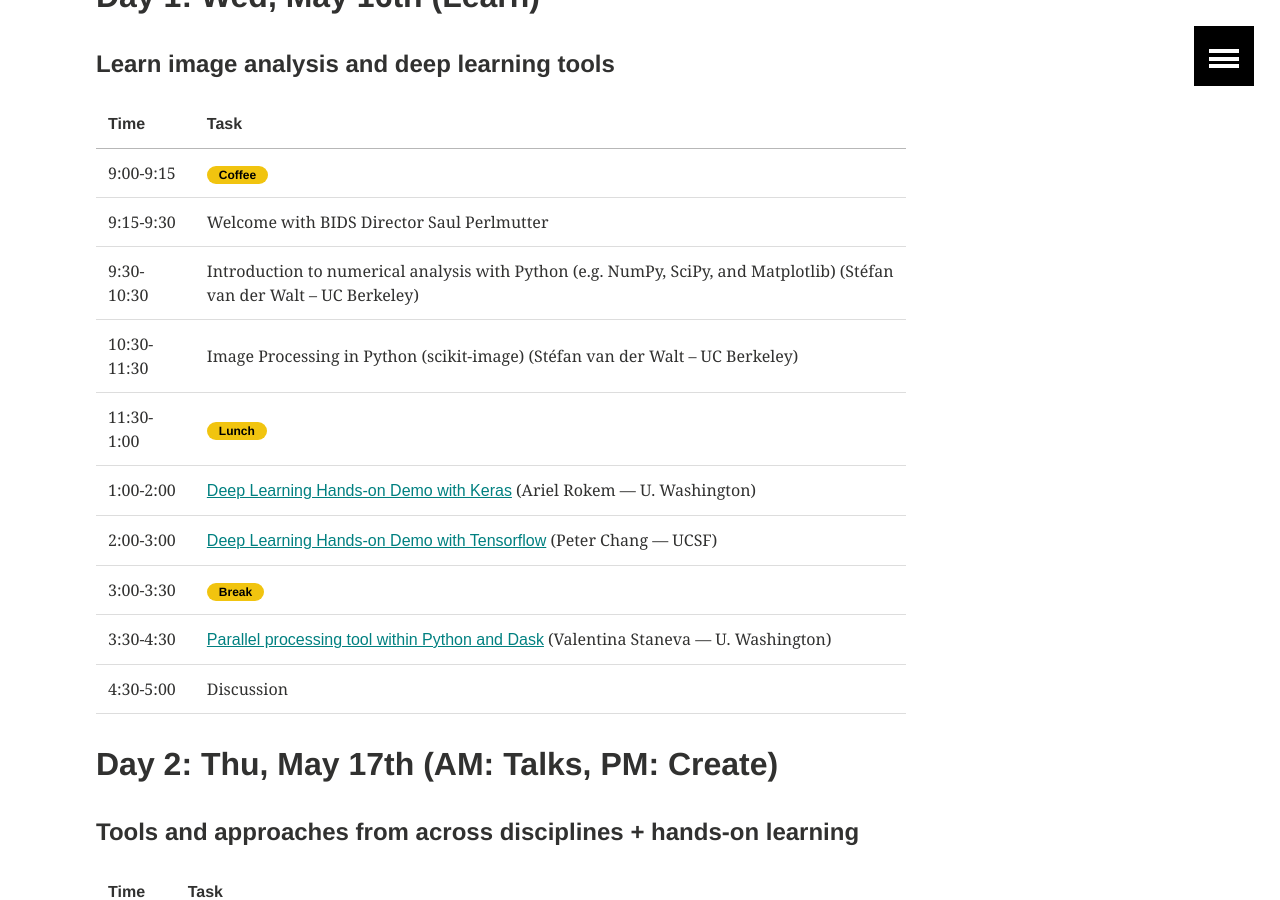
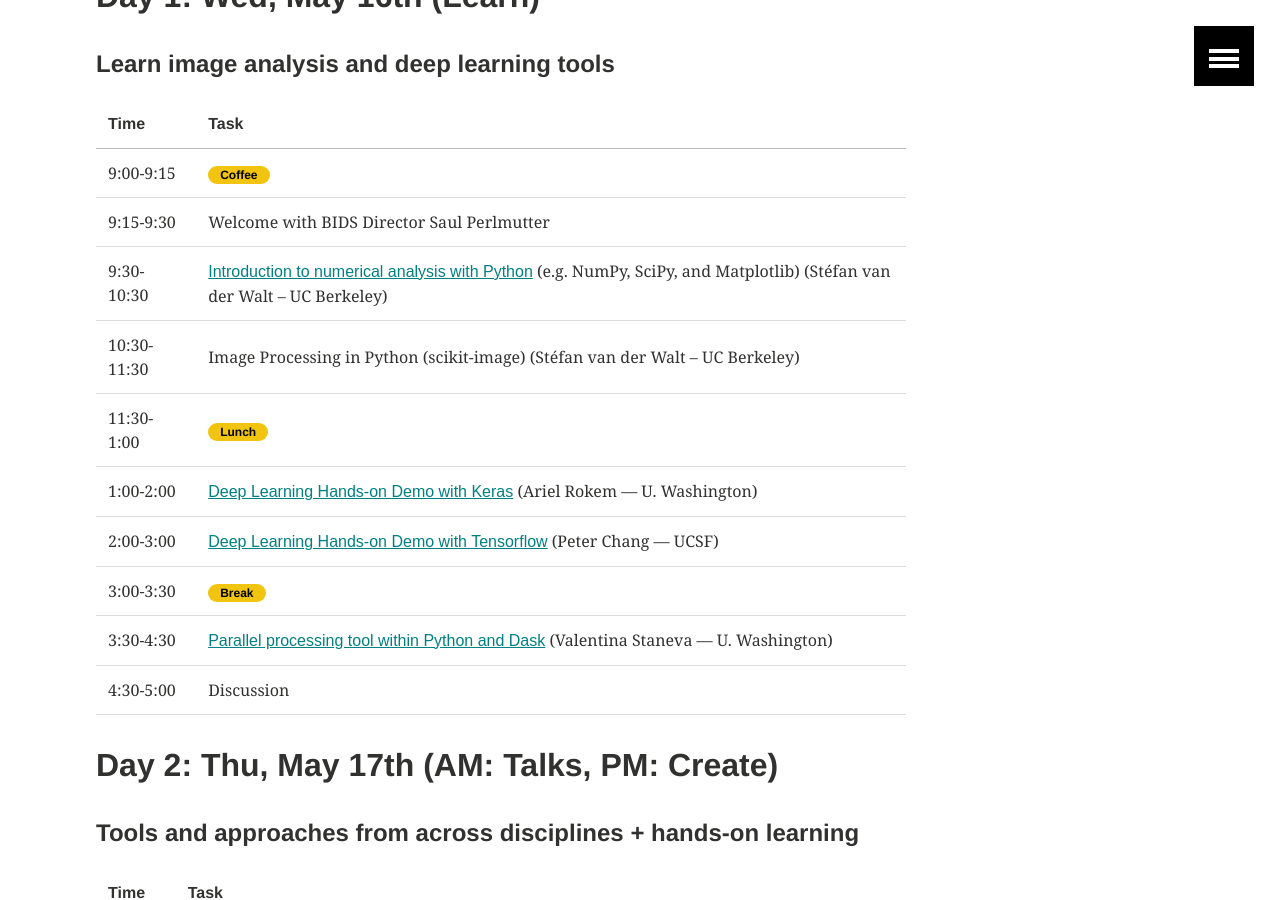
Before and after one commit to imagexd/imagexd.github.io, a Jekyll site: the page built from programs/imagexd2018.md, in a window 1280 px wide and 900 px high, scrolled down 490 px. Built offline with Jekyll 4.4.1, drawn with Linux system fonts in a browser that asks for light colours; part of the change alters nothing that is shown.

```diff
--- a/programs/imagexd2018.md
+++ b/programs/imagexd2018.md
@@ -23,7 +23,7 @@ image:
 | 9:00-9:15   | <span class="badge warning">Coffee</span>|
 | 9:15-9:30   | Welcome with BIDS Director Saul Perlmutter  |
 |----
-| 9:30-10:30  | Introduction to numerical analysis with Python (e.g. NumPy, SciPy, and Matplotlib) (Stéfan van der Walt -- UC Berkeley) |
+| 9:30-10:30  | [Introduction to numerical analysis with Python](https://github.com/stefanv/imagexd_scientific_python) (e.g. NumPy, SciPy, and Matplotlib) (Stéfan van der Walt -- UC Berkeley) |
 | 10:30-11:30 | Image Processing in Python (scikit-image) (Stéfan van der Walt -- UC Berkeley) |
 |----
 | 11:30-1:00  | <span class="badge warning">Lunch</span>   |
```
